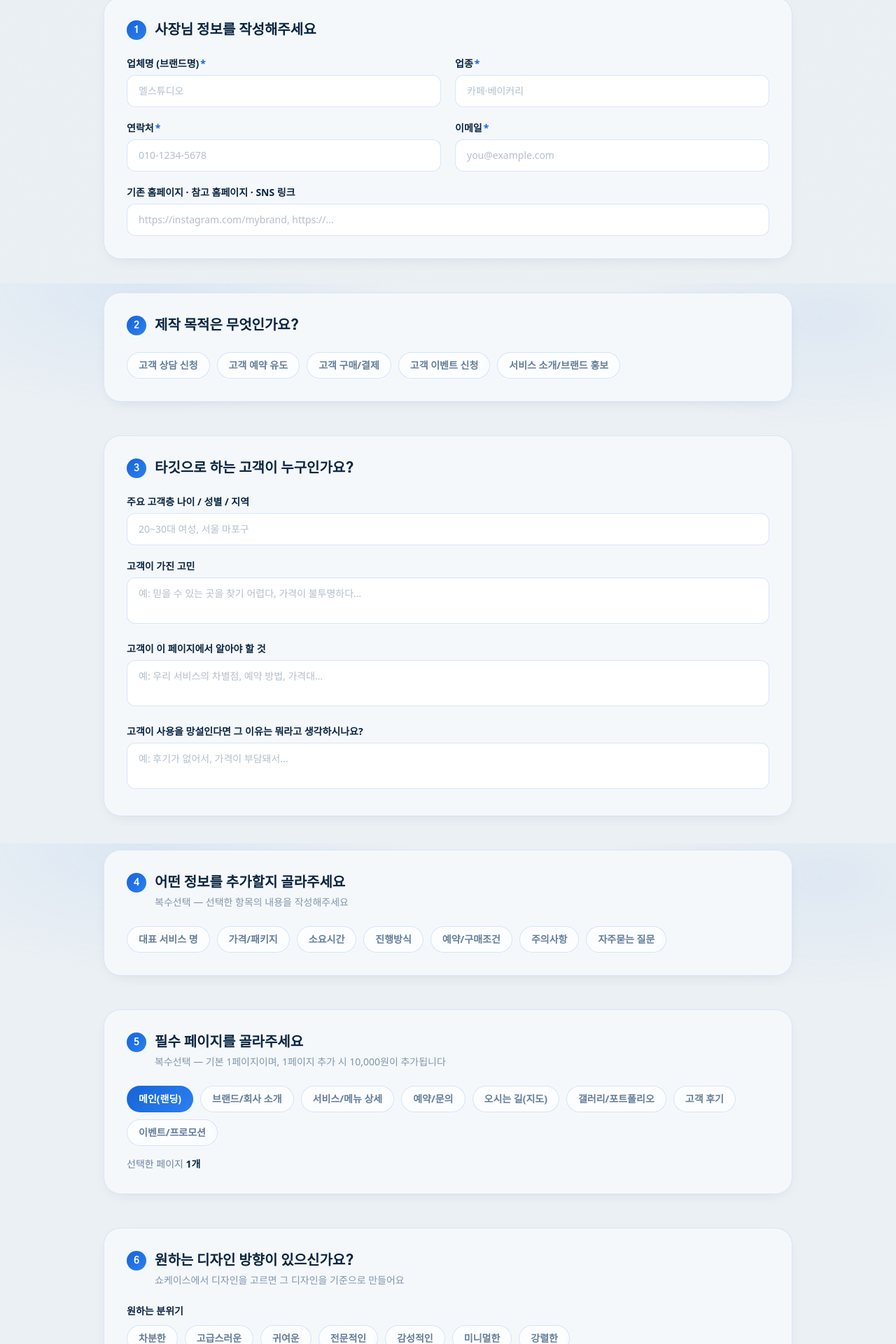
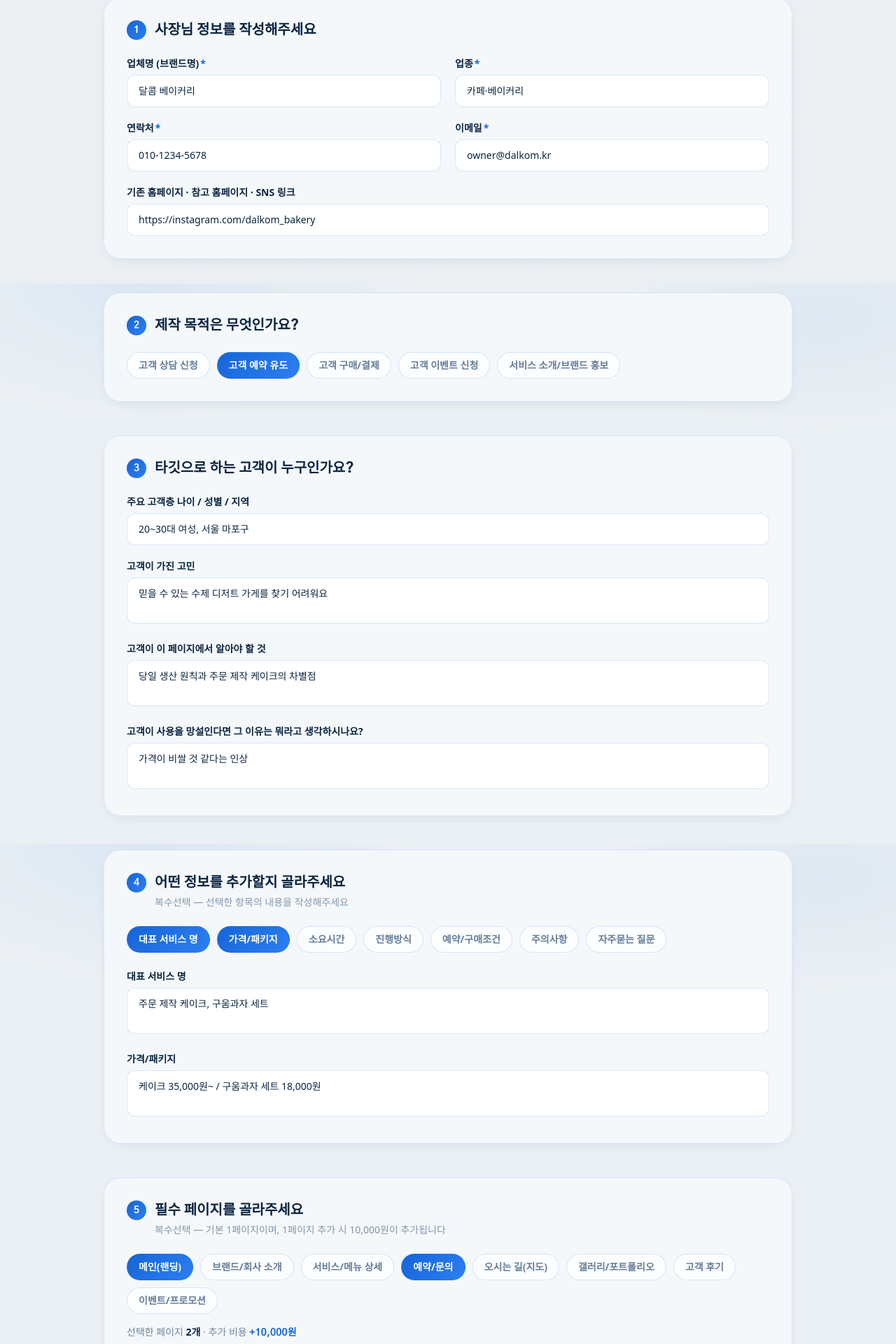
Before and after one commit to so098/landing-page-showcase, a Next.js app in the folder apps/web/: page /order in a window 1280 px wide. Shown: the part 395-2315 px from the top of the page at 70% size. Built offline with nearby package versions, Linux system fonts and the light colour scheme; a web font is replaced by a local one.

Commit message:
feat(web): prefill order form with mock data for instant 생성하기 flow
Co-Authored-By: Claude Opus 4.8 (1M context) <noreply@anthropic.com>

```diff
--- a/apps/web/src/components/OrderForm.tsx
+++ b/apps/web/src/components/OrderForm.tsx
@@ -34,27 +34,32 @@ export default function OrderForm({
 }) {
   const router = useRouter();
   // ── 폼 상태 ──
+  // 목데이터 기본값: 바로 [생성하기]를 눌러 결과 페이지 흐름을 확인할 수 있게 채워둠.
+  // (백엔드 연동 시 빈 값으로 되돌릴 것)
   const [form, setForm] = useState({
-    businessName: "",
-    phone: "",
-    email: "",
-    industry: "",
-    links: "",
-    targetProfile: "",
-    targetPain: "",
-    targetMessage: "",
-    targetHesitation: "",
-    avoidFeel: "",
-    referenceSites: "",
-    preferredColors: "",
-    copyText: "",
+    businessName: "달콤 베이커리",
+    phone: "010-1234-5678",
+    email: "owner@dalkom.kr",
+    industry: "카페·베이커리",
+    links: "https://instagram.com/dalkom_bakery",
+    targetProfile: "20~30대 여성, 서울 마포구",
+    targetPain: "믿을 수 있는 수제 디저트 가게를 찾기 어려워요",
+    targetMessage: "당일 생산 원칙과 주문 제작 케이크의 차별점",
+    targetHesitation: "가격이 비쌀 것 같다는 인상",
+    avoidFeel: "차갑고 사무적인 느낌",
+    referenceSites: "https://example-bakery.com",
+    preferredColors: "크림, 베이지, 브라운",
+    copyText: "매일 아침 굽는 진짜 수제 디저트, 달콤 베이커리",
   });
-  const [purpose, setPurpose] = useState<Purpose | null>(null);
-  const [selectedInfo, setSelectedInfo] = useState<string[]>([]);
-  const [infoContents, setInfoContents] = useState<Record<string, string>>({});
-  const [pages, setPages] = useState<string[]>([BASE_PAGE]);
-  const [moods, setMoods] = useState<string[]>([]);
-  const [hasBrandColors, setHasBrandColors] = useState<boolean | null>(null);
+  const [purpose, setPurpose] = useState<Purpose | null>("고객 예약 유도");
+  const [selectedInfo, setSelectedInfo] = useState<string[]>(["대표 서비스 명", "가격/패키지"]);
+  const [infoContents, setInfoContents] = useState<Record<string, string>>({
+    "대표 서비스 명": "주문 제작 케이크, 구움과자 세트",
+    "가격/패키지": "케이크 35,000원~ / 구움과자 세트 18,000원",
+  });
+  const [pages, setPages] = useState<string[]>([BASE_PAGE, "예약/문의"]);
+  const [moods, setMoods] = useState<string[]>(["감성적인", "귀여운"]);
+  const [hasBrandColors, setHasBrandColors] = useState<boolean | null>(true);
   const [files, setFiles] = useState<File[]>([]);
   const [errors, setErrors] = useState<Record<string, string>>({});
   const [submitted, setSubmitted] = useState(false);
```
